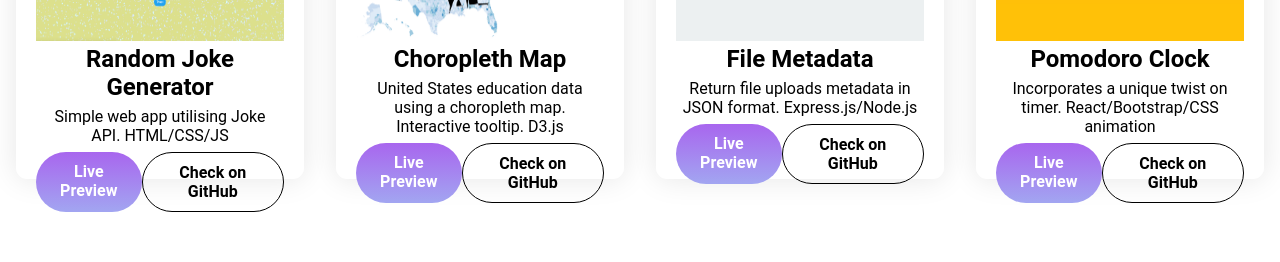
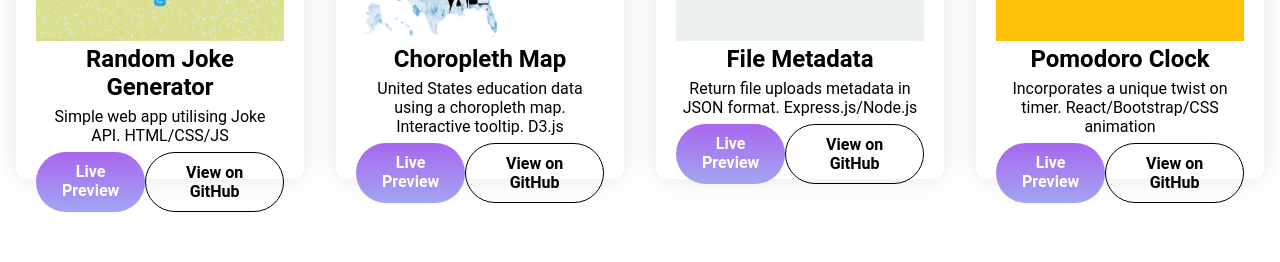
Before and after one commit to Aleatric/Aleatric.github.io, a React (Create React App) app: page / in a window 1280 px wide. Shown: the part 1340-1602 px from the top of the page. Built offline with nearby package versions, Linux system fonts and the light colour scheme; some icons are missing.

Commit message:
update styling

```diff
--- a/src/App.js
+++ b/src/App.js
@@ -148,7 +148,7 @@ function Projects(){
             <p className="project-details">{project.details}</p>
             <div className="project-buttons">
               <a href={project.liveLink} target="_blank" rel="noopener noreferrer" className="project-link button">Live Preview</a>
-              <a href={project.githubLink} target="_blank" rel="noopener noreferrer" className="github-link button">Check on GitHub</a>
+              <a href={project.githubLink} target="_blank" rel="noopener noreferrer" className="github-link button">View on GitHub</a>
             </div>
           </div>
         ))}
```
